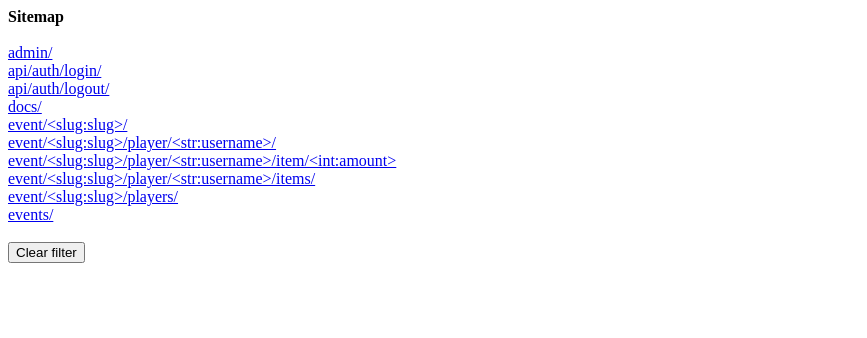
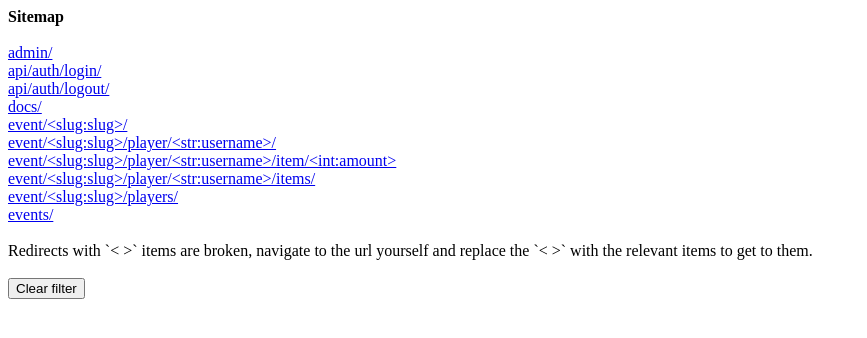
Before and after one commit to Skelmis/LAML-Backend, a Django app: page / in a window 1280 px wide. Shown: the top 338 px of the page, without its empty margins (0-867 px from the left). Run offline with Django 3.2, Linux system fonts and the light colour scheme.

```diff
--- a/api/views/index.py
+++ b/api/views/index.py
@@ -23,6 +23,9 @@ def sitemap_view(request):
         if request_filter and not joined_url.startswith(request_filter):
             continue
 
+        # joined_url = joined_url.replace("<slug:slug>", "slug_here")
+        # joined_url = joined_url.replace("<str:username>", "username_here")
+
         urls.append(joined_url)
 
     urls = sorted(urls)
--- a/templates/api/sitemap.html
+++ b/templates/api/sitemap.html
@@ -10,6 +10,9 @@
     <a href="../{{ url }}">{{ url }}</a><br>
 {% endfor %}
 <br>
+    Redirects with `< >` items are broken, navigate to the url yourself
+    and replace the `< >` with the relevant items to get to them.
+<br><br>
 <button onclick="location.href = '.';" id="myButton" class="float-left submit-button">
     Clear filter
 </button>
```
